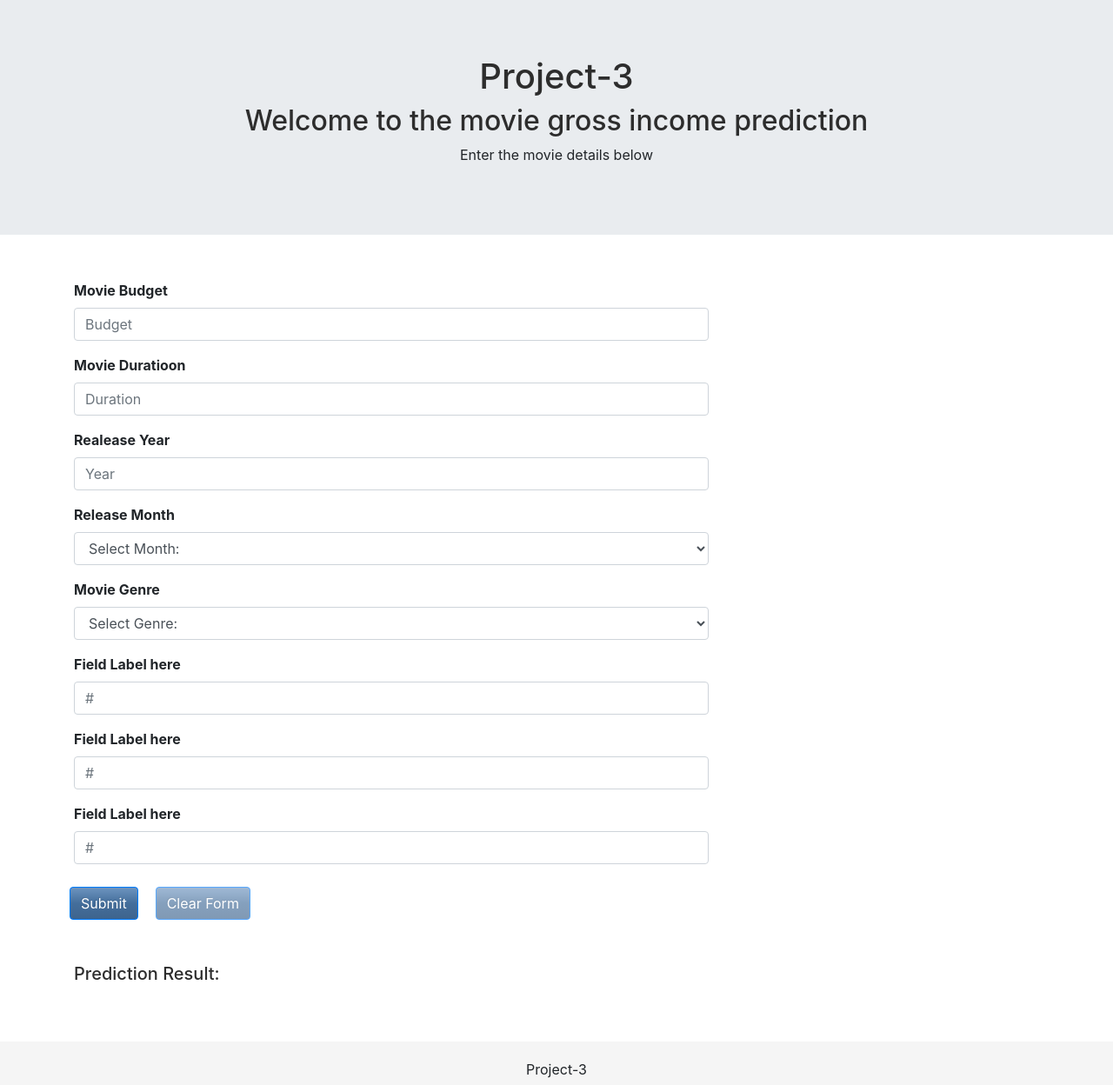
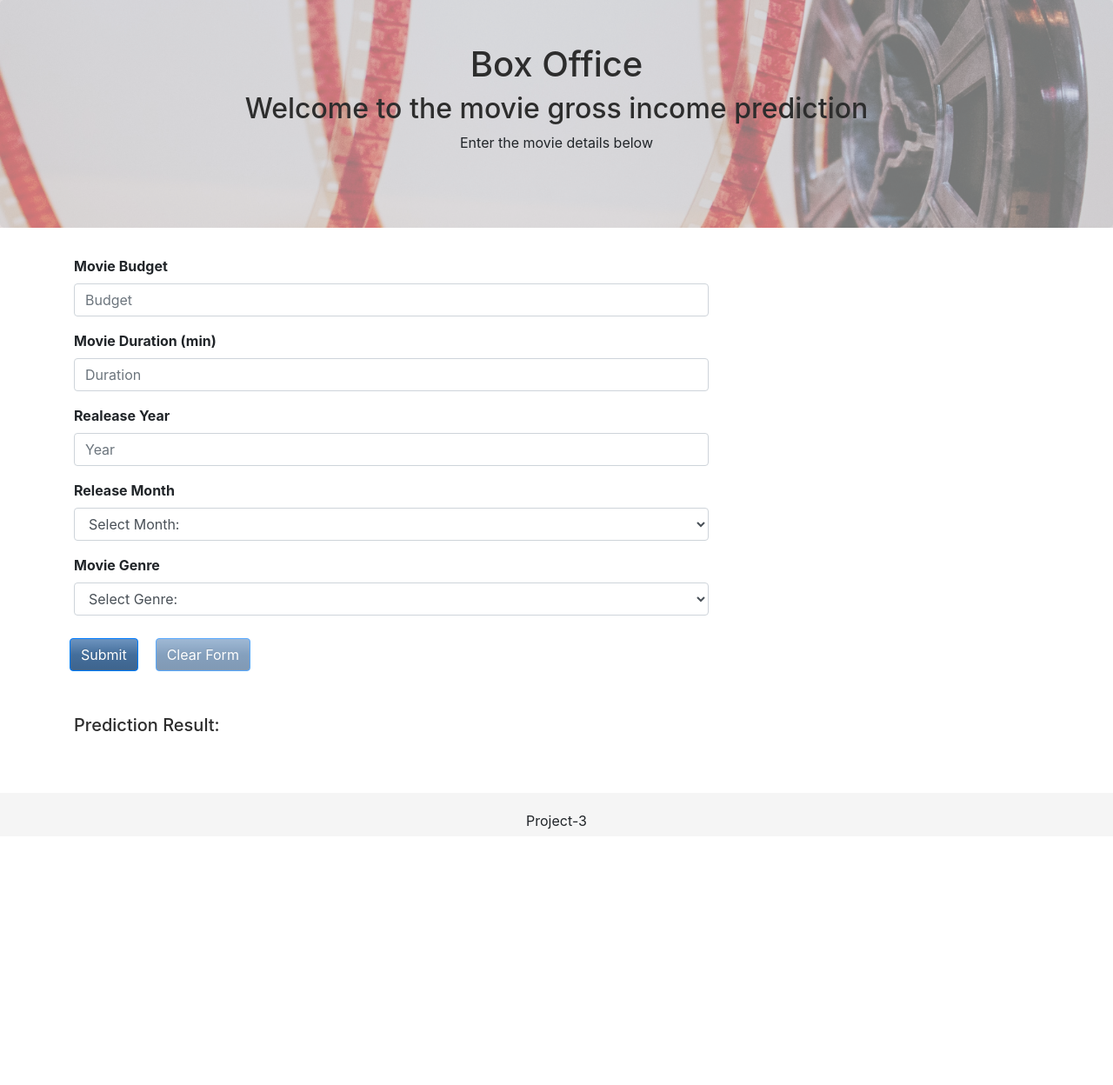
Before and after one commit to d4t4Guy/ML_at_the_movies, a Python web app: template web/templates/index.html in a window 1280 px wide. Shown: the whole page at 87% size. After the commit the page ends 954 px from the top, so only its background shows below. Run offline with Jinja, Linux system fonts and the light colour scheme; the template is opened without the code that fills it, so the values that code supplies are empty; some libraries are stand-ins or nearby versions.

Commit message:
index.html file updated

```diff
--- a/web/static/css/style.css
+++ b/web/static/css/style.css
@@ -6,6 +6,39 @@ html {
 body {
   /* Padding bottom by footer height */
   padding-bottom: 80px;
+}
+
+/* Jumbotron background image */
+.jumbotron-billboard .img {
+  margin-bottom: 0px;
+  opacity: 0.5;
+  background: url("../images/denise-jans-tV80374iytg-unsplash.jpg");
+  background-position: center center;
+  background-repeat: no-repeat;
+  background-size: cover;
+  width: 100%;
+  height: 100%;
+  overflow: hidden;
+  position: absolute;
+  top: 0;
+  left: 0;
+  z-index: 1;
+}
+
+/* Jumbotron text */
+.jumbotron h1,h2,p {
+  /* margin-top: 0; */
+  text-align: center;
+}
+
+.jumbotron {
+  position: relative;
+  padding-top: 50px;
+  padding-bottom: 50px;
+}
+.jumbotron .container {
+  position: relative;
+  z-index: 2;
 }
 
 .row {
--- a/web/templates/index.html
+++ b/web/templates/index.html
@@ -4,9 +4,10 @@
     <meta charset="UTF-8">
     <meta http-equiv="X-UA-Compatible" content="IE=edge">
     <meta name="viewport" content="width=device-width, initial-scale=1.0">
-    <!-- Favicon -->  <!-- add favicon here -->
+    <!-- Favicon -->
+    <link rel="shortcut icon" href="../static/images/favicon.png" type="image/png">
 
-    <title>Project-3</title>
+    <title>Box Office</title>
 
     <!-- Optional Theme -->
     <link rel="stylesheet" href="https://cdn.jsdelivr.net/npm/bootswatch@4.5.2/dist/spacelab/bootstrap.min.css" integrity="sha384-F1AY0h4TrtJ8OCUQYOzhcFzUTxSOxuaaJ4BeagvyQL8N9mE4hrXjdDsNx249NpEc" crossorigin="anonymous">
@@ -21,30 +22,33 @@
 
   <body>
     <div class="wrapper">
-      <div class="row">
-        <!-- Jumbotron -->
-        <div class="col-md-12 jumbotron text-center">
-          <h1>Project-3</h1>
-          <h2>Welcome to the movie gross income prediction</h2>
-          <p>Enter the movie details below</p>
+      <!-- Jumbotron -->
+      <div class="jumbotron jumbotron-billboard">
+        <div class="img"></div>
+          <div class="container">
+            <div class="row">
+              <div class="col-md-12">
+                <h1>Box Office</h1>
+                <h2>Welcome to the movie gross income prediction</h2>
+                <p>Enter the movie details below</p>
+              </div>
+            </div>
         </div>
       </div>
-      <!-- /. jumbotron row -->
+      <!-- /. jumbotron -->
 
       <!-- Input Form -->
       <div class="container">
         <div class="row">
           <div class="col-md-8">
-
             <form method="POST" action="/predict" role="form", name="movie">
-
               <div class="form-group">
                   <label for="Budget">Movie Budget</label>
                   <input class="form-control" id="budget" name="budget" type="text" placeholder="Budget">
               </div>
               <div class="form-group">
-                <label for="Duration">Movie Duratioon</label>
-                <input class="form-control" id="duration" name="runtime" type="text" placeholder="Duration">
+                <label for="Duration">Movie Duration (min)</label>
+                <input class="form-control" id="duration" name="duration" type="text" placeholder="Duration">
               </div>
               <div class="form-group">
                 <label for="Year">Realease Year</label>
@@ -54,52 +58,74 @@
                 <label for="Month">Release Month</label>
                 <select class="form-control" id="month" name="month">
                   <option selected>Select Month:</option>
-                  <option value="January">January</option>
-                  <option value="February">February</option>
-                  <option value="March">March</option>
-                  <option value="April">April</option>
-                  <option value="May">May</option>
-                  <option value="June">June</option>
-                  <option value="July">July</option>
-                  <option value="August">August</option>
-                  <option value="September">September</option>
-                  <option value="October">October</option>
-                  <option value="November">November</option>
-                  <option value="December">December</option>
+                  <option value="1">January</option>
+                  <option value="2">February</option>
+                  <option value="3">March</option>
+                  <option value="4">April</option>
+                  <option value="5">May</option>
+                  <option value="6">June</option>
+                  <option value="7">July</option>
+                  <option value="8">August</option>
+                  <option value="9">September</option>
+                  <option value="10">October</option>
+                  <option value="11">November</option>
+                  <option value="12">December</option>
                 </select>
               </div>
+              <!-- <div class="form-group">
+                  <label for="Company">Company</label>
+                  <input class="form-control" id="company" name="company" type="text" placeholder="Company">
+              </div> -->
+              <!-- <div class="form-group">
+                <label for="Director">Director</label>
+                <input class="form-control" id="director" name="director" type="text" placeholder="Director">
+              </div> -->
 
               <div class="form-group">
                 <label for="Genre">Movie Genre</label>
                 <select class="form-control" id="genre" name="genre">
                   <option selected>Select Genre:</option>
-                  <option value="Action">Action</option>
-                  <option value="Adventure">Adventure</option>
-                  <option value="Drama">Drama</option>
-                  <option value="Comedy">Comedy</option>
+                  <option value="0">Action</option>
+                  <option value="1">Adventure</option>
+                  <option value="2">Animation</option>
+                  <option value="3">Biography</option>
+                  <option value="4">Comedy</option>
+                  <option value="5">Crime</option>
+                  <option value="6">Drama</option>
+                  <option value="7">Family</option>
+                  <option value="8">Fantasy</option>
+                  <option value="9">Horror</option>
+                  <option value="10">Musical</option>
+                  <option value="11">Mystery</option>
+                  <option value="12">Romance</option>
+                  <option value="13">Sci-Fi</option>
+                  <option value="14">Sport</option>
+                  <option value="15">Thriller</option>
+                  <option value="16">Western</option>
                 </select>
               </div>
 
-              <div class="form-group">
-                  <label for="input#">Field Label here</label>
-                  <input class="form-control" id="#" name="#" type="text" placeholder="#">
-              </div>
-              <div class="form-group">
-                <label for="input#">Field Label here</label>
-                <input class="form-control" id="#" name="#" type="text" placeholder="#">
-              </div>
-              <div class="form-group">
-                <label for="input#">Field Label here</label>
-                <input class="form-control" id="#" name="#" type="text" placeholder="#">
-              </div>
+              <!-- <div class="form-group">
+                <label for="Rating">Movie Rating</label>
+                <select class="form-control" id="rating" name="rating">
+                  <option selected>Select Rating:</option>
+                  <option value="0">G</option>
+                  <option value="1">NC-17</option>
+                  <option value="2">PG</option>
+                  <option value="3">PG-13</option>
+                  <option value="4">R</option>
+                  <option value="5">Unrated</option>
+                </select>
+              </div> -->
 
               <!-- Button -->
               <div class="row">
-                <button id="filter-btn" type="button submitt" class="btn btn-primary">Submit</button>
+                <button id="filter-btn" type="button submit" value="submit" class="btn btn-primary">Submit</button>
                 <button id="reset-btn" type="reset" class="btn btn-primary disabled">Clear Form</button>
               </div>
 
             </form>
+            <!-- /. form -->
           </div>
         </div>
         <!-- /. row -->
@@ -110,7 +136,7 @@
       <div class="container">
         <div class="row">
           <div class="col-md-12">
-            <div id="predict" class="">
+            <div id="predict" >
               <h5>Prediction Result:</h5>
                 <p>{{ prediction_text }}</p>
             </div>
@@ -119,7 +145,6 @@
         <!-- /. row -->
       </div>
       <!-- /. container -->
-
 
 
       <!-- Footer -->
@@ -141,8 +166,7 @@
     <script src="https://cdn.jsdelivr.net/npm/bootstrap@4.5.3/dist/js/bootstrap.min.js" integrity="sha384-w1Q4orYjBQndcko6MimVbzY0tgp4pWB4lZ7lr30WKz0vr/aWKhXdBNmNb5D92v7s" crossorigin="anonymous"></script>
 
     <!-- JavaScript file -->
-    <!-- <script src="../static/js/app.js"></script>  -->
+    <!-- <script src="{{ url_for('static', filename='js/app.js') }}"></script>    -->
 
   </body>
-
 </html>
```
Also changed, not shown: web/static/images/denise-jans-tV80374iytg-unsplash.jpg (added), web/static/images/favicon.png (added).
